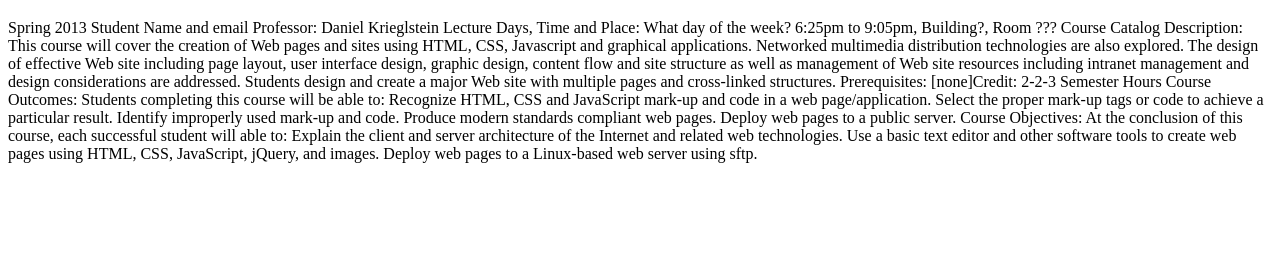
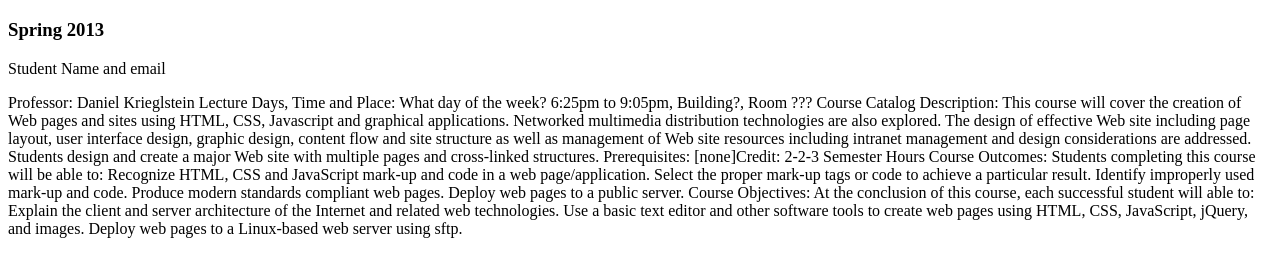
Before and after one commit to arturoarreola88/Lab2, a plain HTML site: page index.html in a window 1280 px wide. Shown: the part 61-338 px from the top of the page. Drawn offline with Linux system fonts and the light colour scheme.

Commit message:
testing_code

```diff
--- a/index.html
+++ b/index.html
@@ -8,8 +8,11 @@
 <body>
   <header>
 <h1>ITMD-361 Internet Technologies and Web Design</h1>
-Spring 2013
-Student Name and email
+  </header>
+  <header>
+<h3>Spring 2013</h3>
+  </header>
+<p>Student Name and email</p>
 Professor:
 Daniel Krieglstein
 Lecture Days, Time and Place:
```
